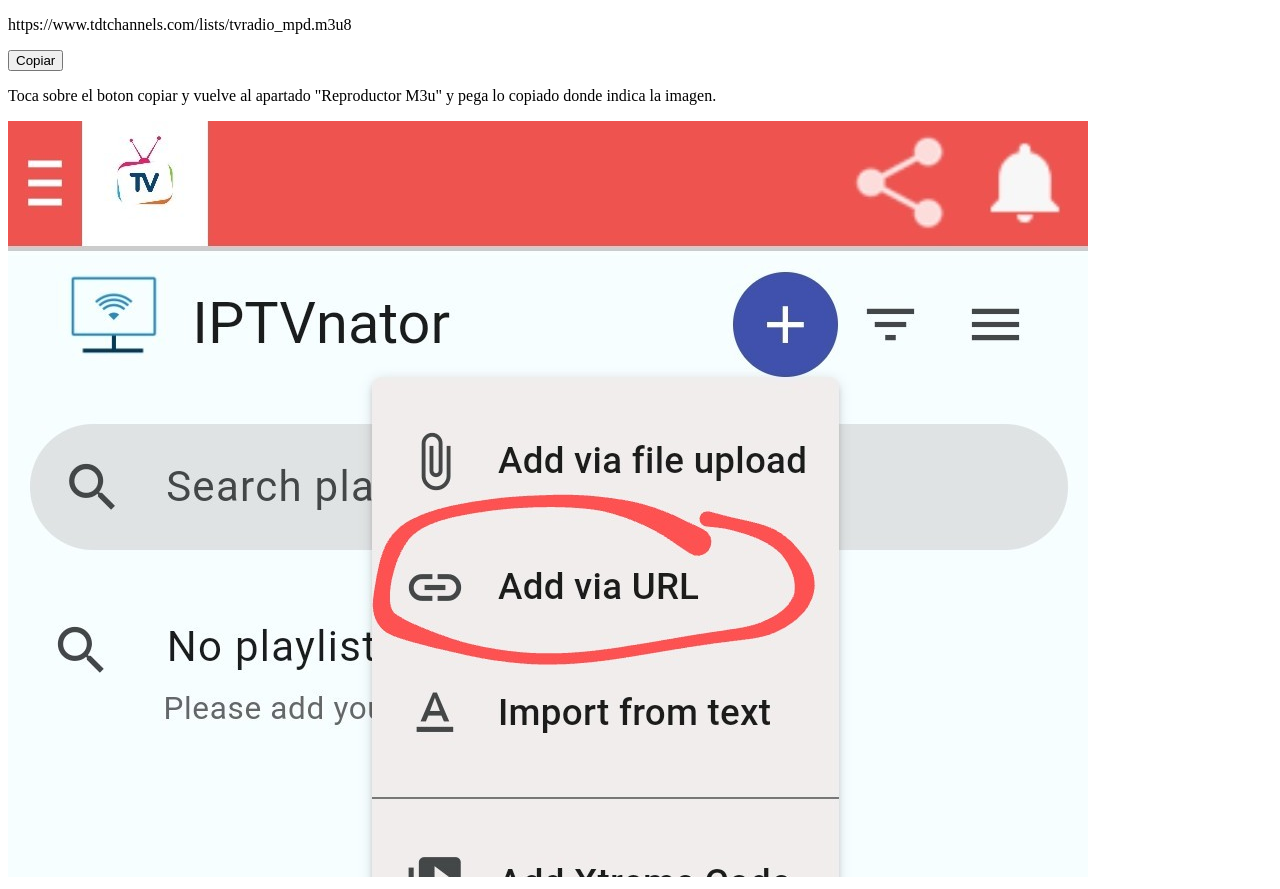
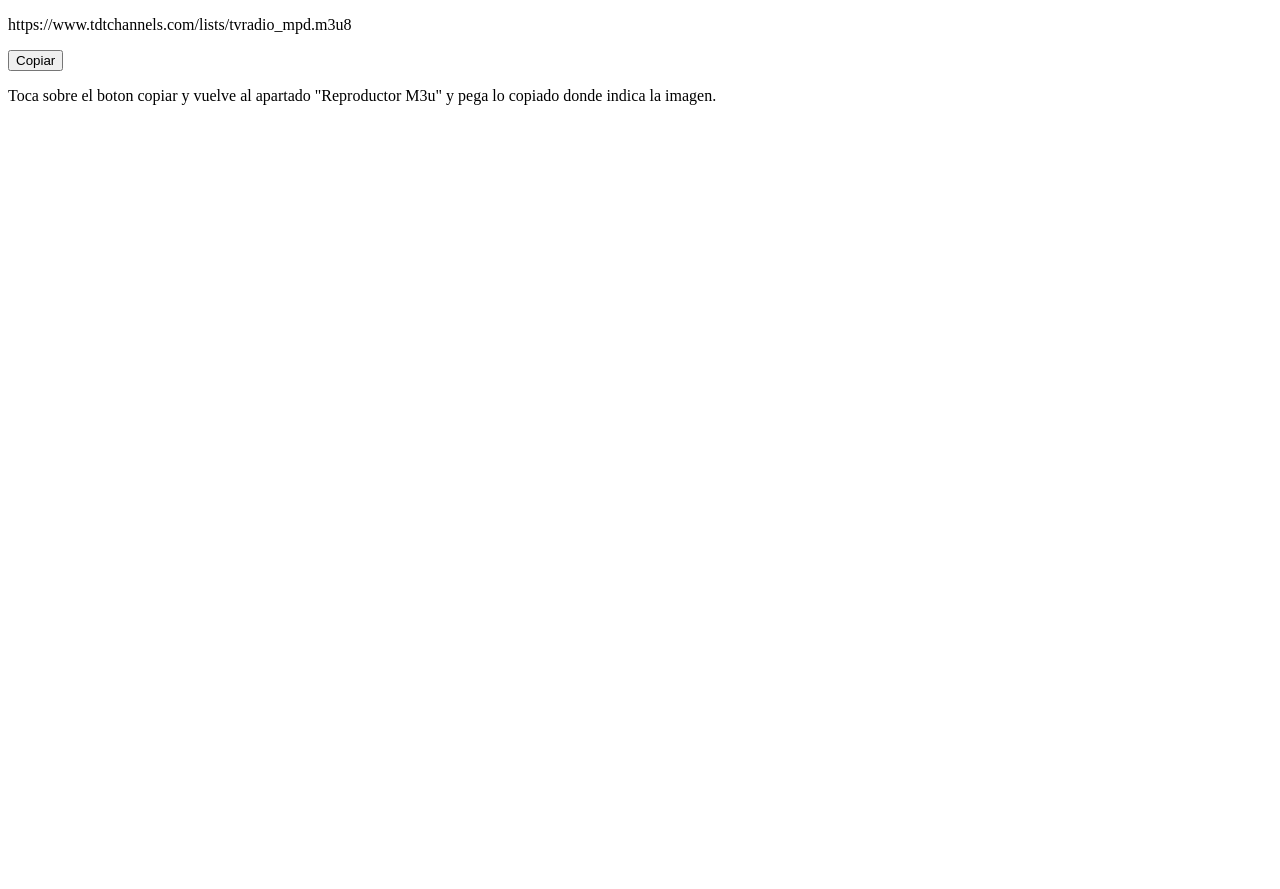
Before and after one commit to socramtv/SocramAce, a plain HTML site: page copiar_tdt.html in a window 1280 px wide. After the commit the page ends 800 px from the top, so only its background shows below. Drawn offline with Linux system fonts and the light colour scheme.

Commit message:
Update copiar_tdt.html

```diff
--- a/copiar_tdt.html
+++ b/copiar_tdt.html
@@ -7,7 +7,12 @@
   <p id="textoACopiar">https://www.tdtchannels.com/lists/tvradio_mpd.m3u8</p>
   <button onclick="copiarTexto()">Copiar</button>
 
-  <script>
+
+
+
+  <p id="texto-a-copiar">Toca sobre el boton copiar y vuelve al apartado "Reproductor M3u" y pega lo copiado donde indica la imagen.</p>
+
+<script>
     function copiarTexto() {
       var texto = document.getElementById("textoACopiar").textContent;
       navigator.clipboard.writeText(texto).then(() => {
@@ -16,12 +21,7 @@
         alert("Error al copiar: " + err);
       });
     }
-  </script>
-
-
-  <p id="texto-a-copiar">Toca sobre el boton copiar y vuelve al apartado "Reproductor M3u" y pega lo copiado donde indica la imagen.</p>
-
-  <img src="https://socramtv.github.io/SocramAce/añadir_lista.jpg" alt="Descripción de la imagen">
+</script>
 
 </body>
 </html>
```
